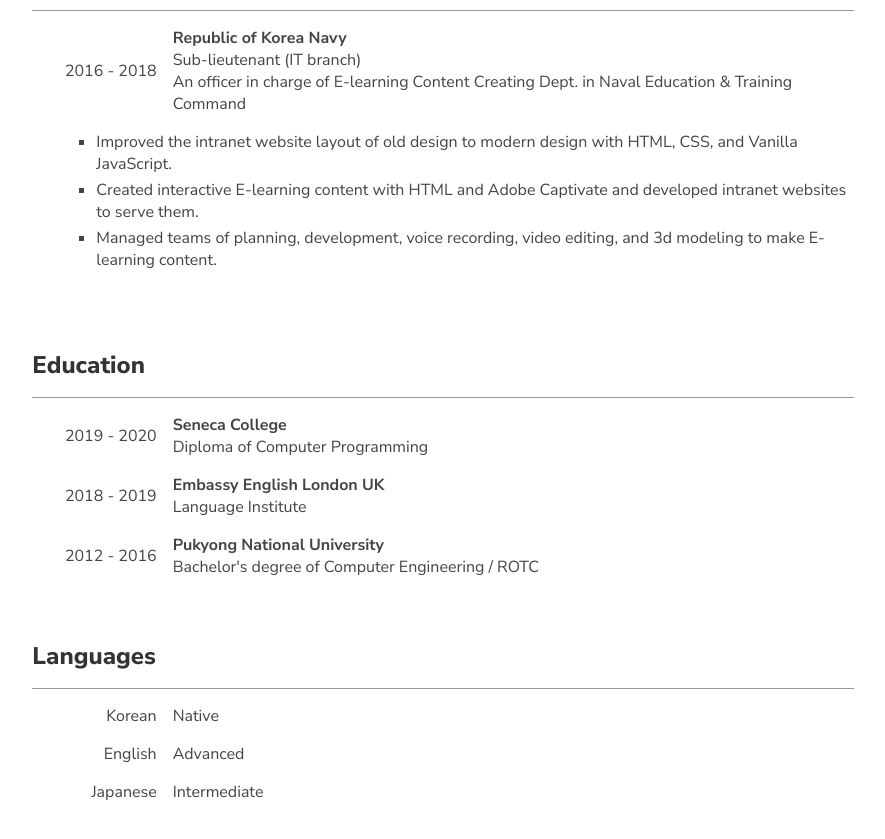
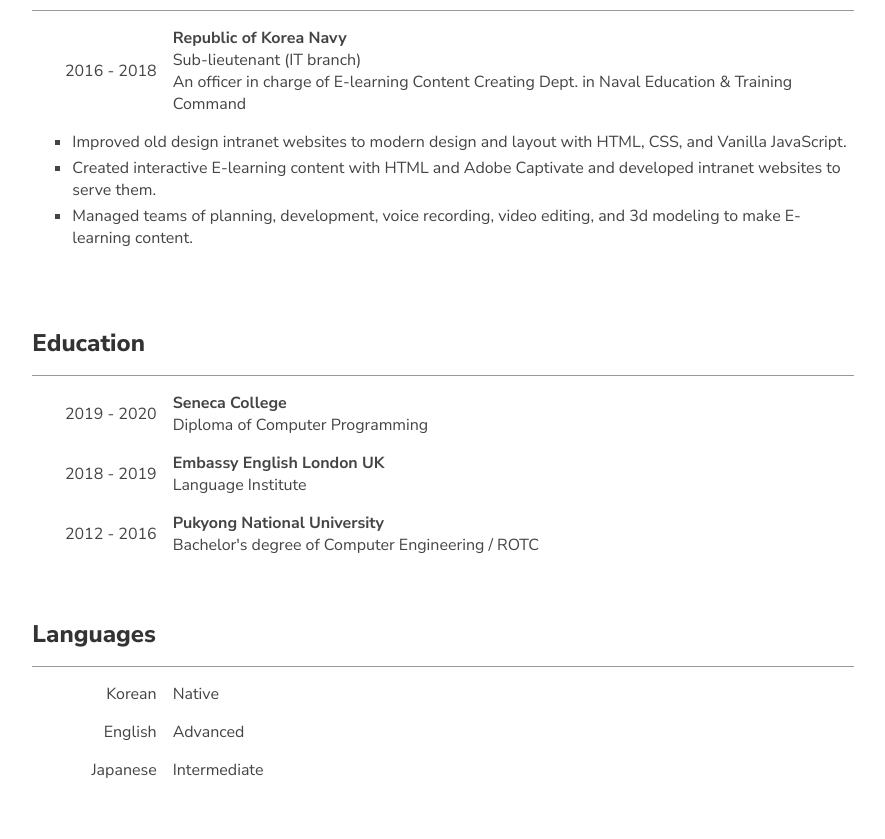
Before and after one commit to stellarsailor/awesome-portfolio, a React (Create React App) app: page /about in a window 1280 px wide. Shown: the part 4400-5239 px from the top of the page, without its empty margins (197-1082 px from the left). Built offline with nearby package versions, Linux system fonts and the light colour scheme.

Commit message:
sentence, map key index

```diff
--- a/src/components/Projects.js
+++ b/src/components/Projects.js
@@ -140,7 +140,7 @@ export default function Projects (){
 
                 <Row nogutter>
                     {projects.filter(v => v.type === 'Production').map( (prj, index) => (
-                        <Col sm={12} md={6} style={{padding: 8}}>
+                        <Col sm={12} md={6} style={{padding: 8}} key={index}>
                             <Element name={prj.id.toString()} />
                             {renderProjectPane(prj, index)}
                         </Col>
@@ -152,7 +152,7 @@ export default function Projects (){
 
                 <Row nogutter>
                     {projects.filter(v => v.type === 'Toy').map( (prj, index) => (
-                        <Col sm={12} md={6} style={{padding: 8}}>
+                        <Col sm={12} md={6} style={{padding: 8}} key={index}>
                             <Element name={prj.id.toString()} />
                             {renderProjectPane(prj, index)}
                         </Col>
--- a/src/pages/About.js
+++ b/src/pages/About.js
@@ -88,11 +88,11 @@ const InsideList = styled.li`
     color: var(--mono-6);
     font-size: 18px;
     @media (max-width: 1280px) {
-        margin-left: 1.5rem;
+        margin-left: 0rem;
         font-size: 16px;
     }
     @media (max-width: 768px) {
-        margin-left: 1rem;
+        margin-left: 0rem;
         font-size: 14px;
     }
 `
@@ -105,7 +105,7 @@ export default function About (){
 
     const renderSkill = useCallback( (typeParams) => {
         return skills.filter(v => v.type === typeParams).map(v => (
-            <SkillPane skill={v} />
+            <SkillPane skill={v} key={v.name} />
         ))
     },[])
 
@@ -196,7 +196,7 @@ export default function About (){
                         </InfoRight>
                     </InfoLine>
                     <ul style={{marginTop: '1rem'}}>
-                        <InsideList>Improved the intranet website layout of old design to modern design with HTML, CSS, and Vanilla JavaScript.</InsideList>
+                        <InsideList>Improved old design intranet websites to modern design and layout with HTML, CSS, and Vanilla JavaScript.</InsideList>
                         <InsideList>Created interactive E-learning content with HTML and Adobe Captivate and developed intranet websites to serve them.</InsideList>
                         <InsideList>Managed teams of planning, development, voice recording, video editing, and 3d modeling to make E-learning content.</InsideList>
                     </ul>
--- a/src/pages/ProjectDetail.js
+++ b/src/pages/ProjectDetail.js
@@ -87,7 +87,7 @@ export default function ProjectDetail (props){
         <Fade bottom distance="50px">
             <Row nogutter justify="center">
                 {
-                    selectedPrj && (
+                    selectedPrj !== null && (
                         <Col sm={12} md={10} lg={8} style={{padding: '1rem'}}>
                             <CircleIndicator />
                             <BackToProjectList>
```
